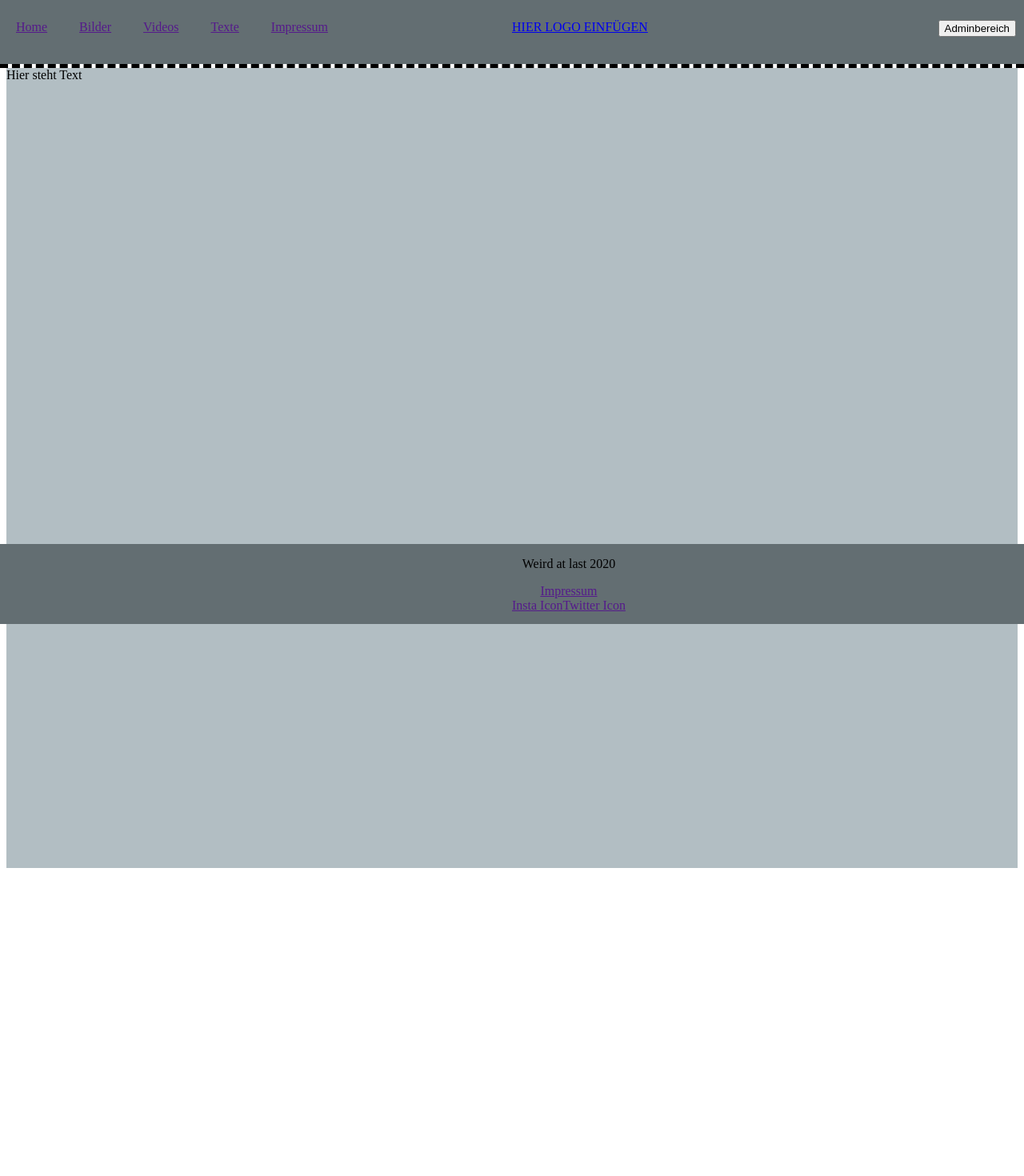
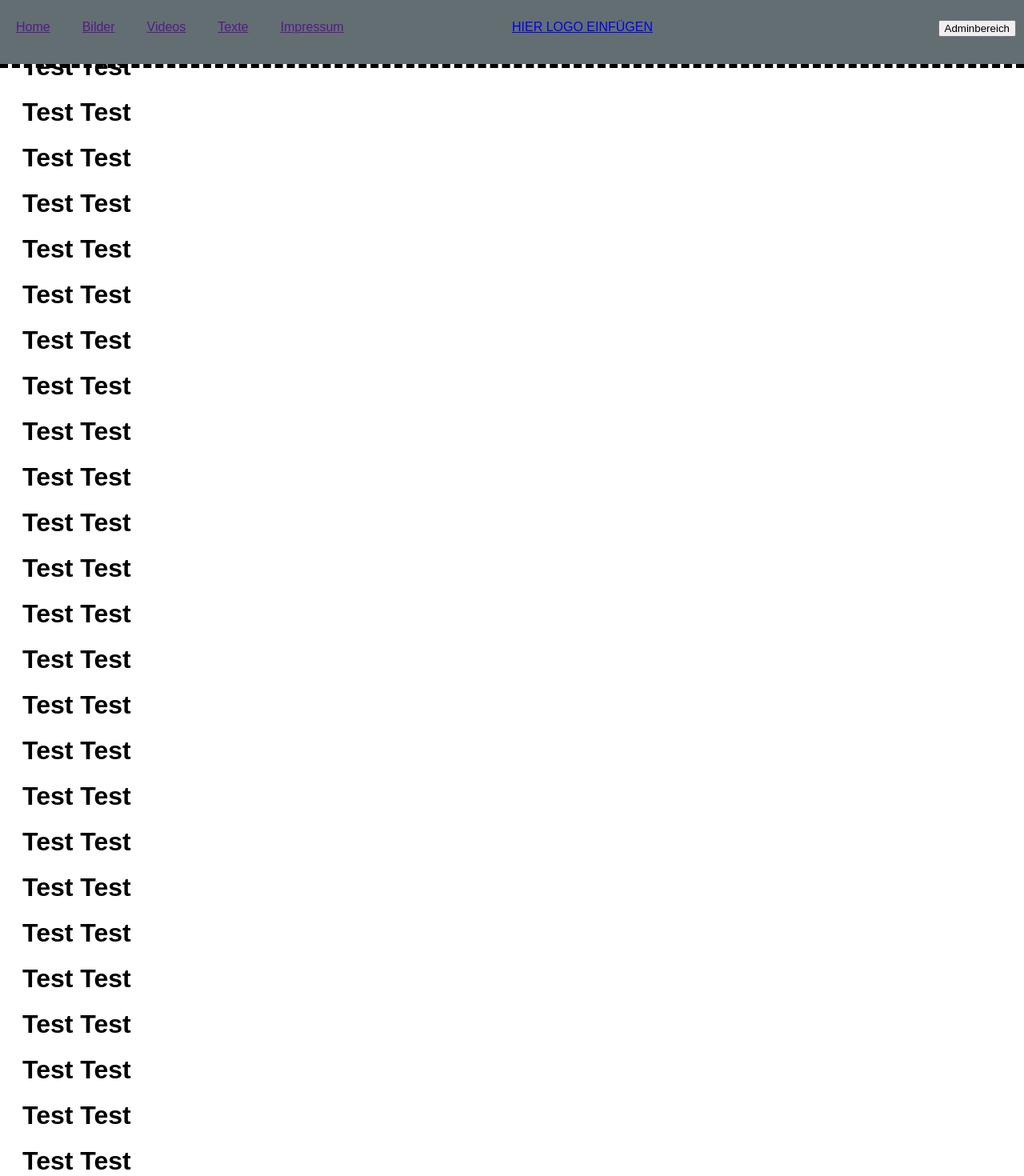
Before and after one commit to OldJenkins/Webseite-Horvart, an Angular app: page / in a window 1280 px wide. Shown: the part 20-1490 px from the top of the page at 80% size. Before the commit the page ends 1105 px from the top, so only its background shows below. Built offline with nearby package versions, Linux system fonts and the light colour scheme.

Commit message:
Header & Footer V1.0
Header und Footer sind von den Grundeinstellungen fertig

```diff
--- a/src/app/app.component.css
+++ b/src/app/app.component.css
@@ -1,3 +1,12 @@
+html{
+    height: 100%;
+}
+body {
+
+    min-height: 100%;
+    display: grid;
+    grid-template-rows: 1fr auto;
+  }
 .nav{
     display:flex;
     justify-content: space-between;
@@ -49,29 +58,38 @@
     border-style: dashed;
 }
 
-.bg{
-    background-color: #b2bec3;
-    height: 1000px;
+.content {
+    padding: 20px;
+  }
+
+.foot {
+    background: #636e72;
     width: 100%;
-    position: relative;
-    top: 89px;
-    z-index: 0;
-}
+    padding: 20px;
+    grid-row-start: 2;
+    grid-row-end: 3;
 
-.foot{
-    background-color: #636e72;
-    position: absolute;
-    bottom: 0px;
+  }
+  .foot1{
     width: 100%;
-    left: 0px;
+    left: 50%;
+    text-align: center;
 
-    padding-bottom: 100px;
-    z-index: 3;
-}
+  }
+  * {
+    box-sizing: border-box;
+  }
+  body {
+    margin: 0;
+    font: 16px Sans-Serif;
+  }
+  h1 {
+    margin: 0 0 20px 0;
+  }
+  p {
+    margin: 0 0 20px 0;
+  }
+  .foot {
 
-.foot1{
-    position: absolute;
-    left: 50%;
-
-    text-align: center;
-}
+    padding: 20px;
+  }
--- a/src/app/app.component.html
+++ b/src/app/app.component.html
@@ -1,3 +1,5 @@
+<body>
+
 <div class="nav">
     <div class="nav1">
         <a class="nav2" href="">Home</a>
@@ -12,15 +14,45 @@
         </a>
     </div>
 <div class="navadmin">
-<button aria-label="Admin">Adminbereich</button>
+    <button aria-label="Admin">Adminbereich</button>
+</div>
+    <hr class="dashedline" >
 </div>
 
-<hr class="dashedline" >
+<div class="content">
+    <h1>Test Test</h1>
+    <h1>Test Test</h1>
+    <h1>Test Test</h1>
+    <h1>Test Test</h1>
+    <h1>Test Test</h1>
+    <h1>Test Test</h1>
+    <h1>Test Test</h1>
+    <h1>Test Test</h1>
+    <h1>Test Test</h1>
+    <h1>Test Test</h1>
+    <h1>Test Test</h1>
+    <h1>Test Test</h1>
+    <h1>Test Test</h1>
+    <h1>Test Test</h1>
+    <h1>Test Test</h1>
+    <h1>Test Test</h1>
+    <h1>Test Test</h1>
+    <h1>Test Test</h1>
+    <h1>Test Test</h1>
+    <h1>Test Test</h1>
+    <h1>Test Test</h1>
+    <h1>Test Test</h1>
+    <h1>Test Test</h1>
+    <h1>Test Test</h1>
+    <h1>Test Test</h1>
+    <h1>Test Test</h1>
+    <h1>Test Test</h1>
+    <h1>Test Test</h1>
+    <h1>Test Test</h1>
+    <h1>Test Test</h1>
+    <h1>Test Test</h1>
+    <h1>Test Test</h1>
 
-</div>
-
-<div class="bg">
-<p>Hier steht Text</p>
 </div>
 
 <div class="foot">
@@ -29,6 +61,9 @@
         <a href="">Impressum</a>
         <br>
         <a href="">Insta Icon</a>
+        <br>
         <a href="">Twitter Icon</a>
     </div>
 </div>
+
+</body>
```
